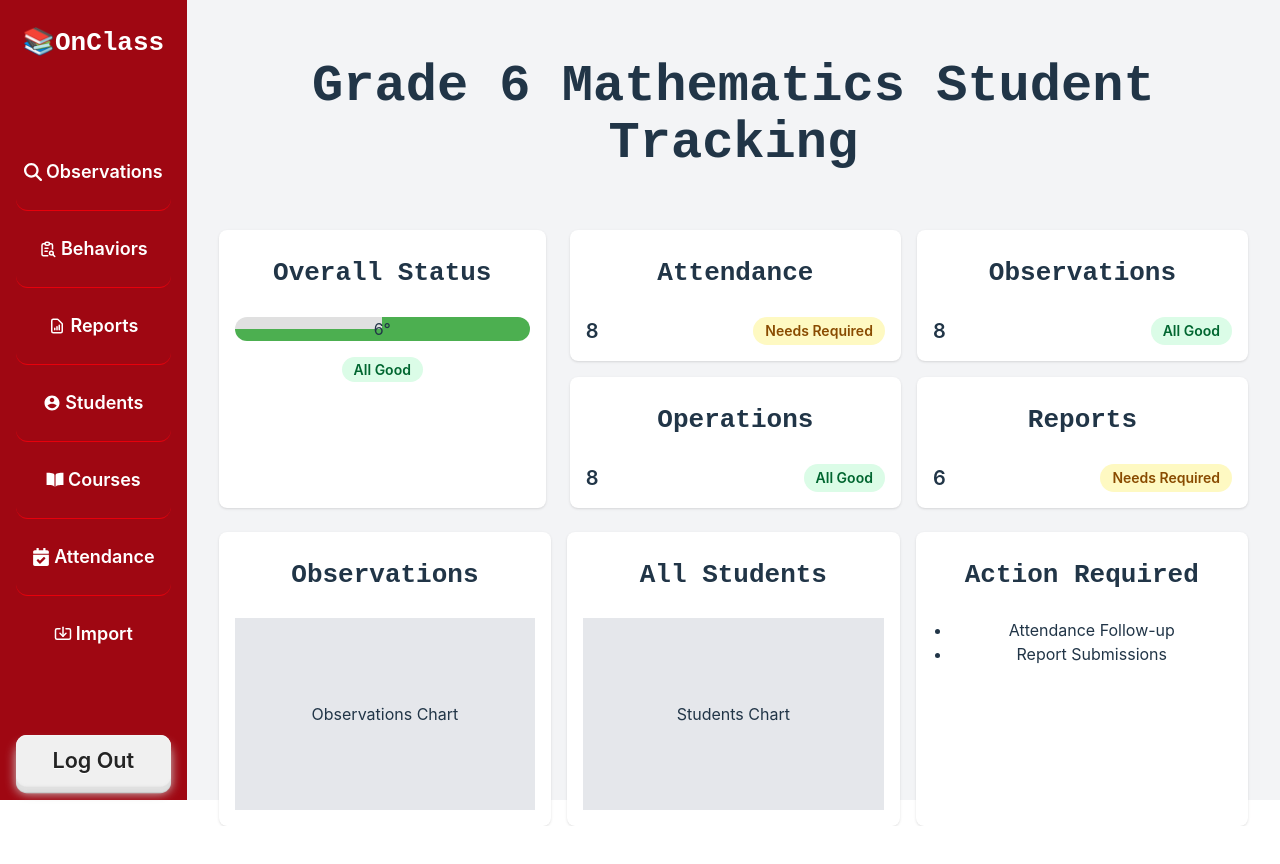
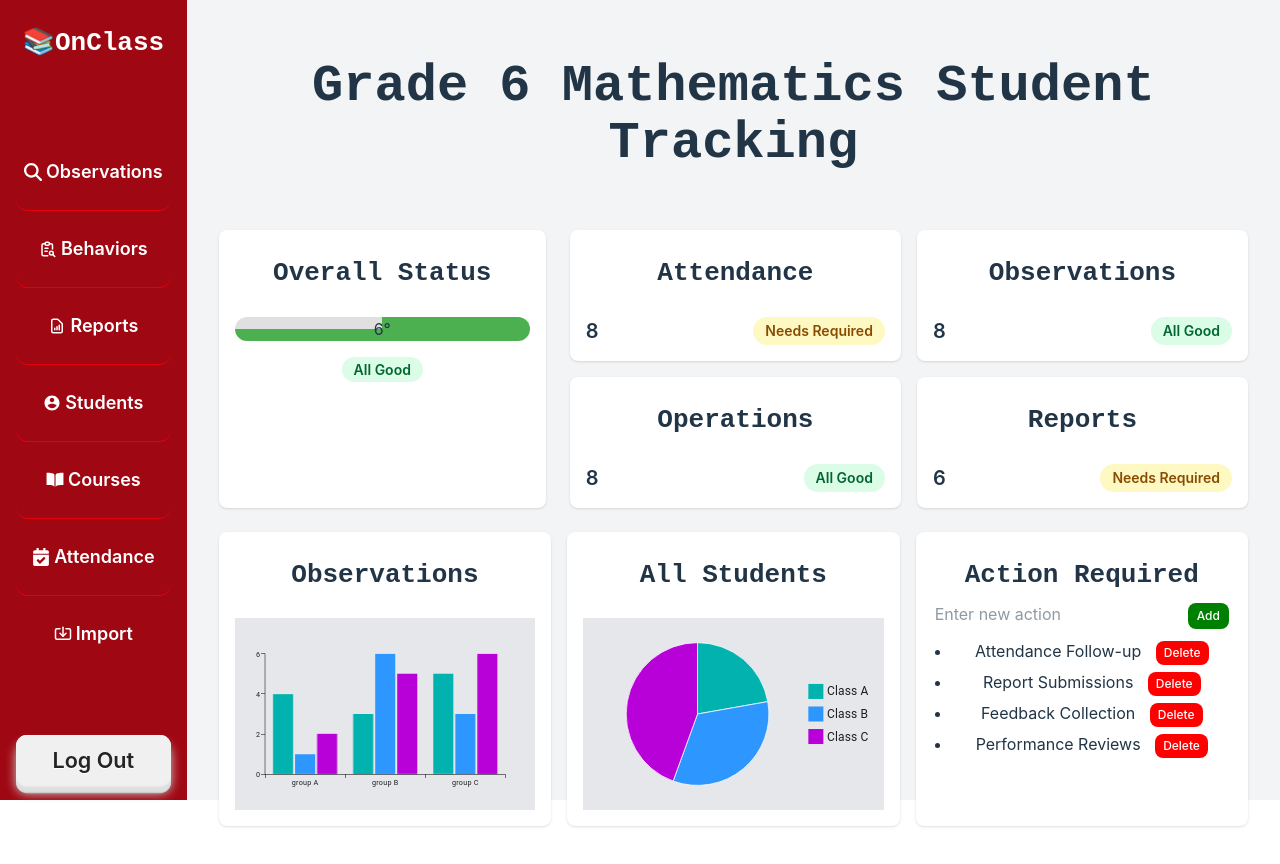
Before and after one commit to glowiep/Fullstack-FastAPI, a React (Vite) app in the folder frontend/: page /home in a window 1280 px wide. Before the commit the page ends 826 px from the top, so only its background shows below. Built offline with nearby package versions, Linux system fonts and the light colour scheme.

Commit message:
charts+ reminder+ transcribe

```diff
--- a/frontend/package.json
+++ b/frontend/package.json
@@ -11,6 +11,10 @@
     "preview": "vite preview"
   },
   "dependencies": {
+    "@emotion/react": "^11.14.0",
+    "@emotion/styled": "^11.14.0",
+    "@mui/material": "^6.4.3",
+    "@mui/x-charts": "^7.26.0",
     "@tailwindcss/vite": "^4.0.4",
     "axios": "^1.7.9",
     "react": "18.3.1",
--- /dev/null
+++ b/frontend/src/components/Actionlist.tsx
@@ -0,0 +1,34 @@
+import { useState } from "react";
+
+const ActionList = () => {
+    const [items, setItems] = useState<string[]>(["Attendance Follow-up", "Report Submissions", "Feedback Collection", "Performance Reviews"]);
+    const [newItem, setNewItem] = useState("");
+
+    const addItem = () => {
+        if (newItem.trim() !== "") {
+            setItems([...items, newItem]);
+            setNewItem("");
+        }
+    };
+
+    const deleteItem = (index: number) => {
+        setItems(items.filter((_, i) => i !== index));
+    };
+
+    return (
+        <div>
+            <h2><strong>Action Required</strong></h2>
+            <input type="text" value={newItem} onChange={(e) => setNewItem(e.target.value)} placeholder="Enter new action" />
+            <button onClick={addItem} style={{ backgroundColor: "green", color: "white", marginLeft: "5px", padding: "3px 8px", fontSize: "12px" }}>Add</button>
+            <ul style={{ marginTop: "10px", listStyleType: "disc", paddingLeft: "20px" }}>
+                {items.map((item, index) => (
+                    <li key={index} style={{ listStyleType: "disc", marginBottom: "5px" }}>
+                        {item} <button onClick={() => deleteItem(index)} style={{ backgroundColor: "red", color: "white", border: "none", cursor: "pointer", padding: "3px 8px", fontSize: "12px", marginLeft: "10px" }}>Delete</button>
+                    </li>
+                ))}
+            </ul>
+        </div>
+    );
+};
+
+export default ActionList;
--- /dev/null
+++ b/frontend/src/components/Observationbar.tsx
@@ -0,0 +1,13 @@
+import * as React from 'react';
+import { BarChart } from '@mui/x-charts/BarChart';
+
+export default function Observationbar() {
+  return (
+    <BarChart
+      xAxis={[{ scaleType: 'band', data: ['group A', 'group B', 'group C'] }]}
+      series={[{ data: [4, 3, 5] }, { data: [1, 6, 3] }, { data: [2, 5, 6] }]}
+      width={500}
+      height={300}
+    />
+  );
+}
--- /dev/null
+++ b/frontend/src/components/Studentspie.tsx
@@ -0,0 +1,20 @@
+import * as React from 'react';
+import { PieChart } from '@mui/x-charts/PieChart';
+
+export default function Studentspie() {
+  return (
+    <PieChart
+      series={[
+        {
+          data: [
+            { id: 0, value: 10, label: 'Class A' },
+            { id: 1, value: 15, label: 'Class B' },
+            { id: 2, value: 20, label: 'Class C' },
+          ],
+        },
+      ]}
+      width={400}
+      height={200}
+    />
+  );
+}
--- a/frontend/src/pages/Home.tsx
+++ b/frontend/src/pages/Home.tsx
@@ -1,5 +1,8 @@
 import '../App.css';
 import Sidebar from "../components/Sidebar";
+import Obseravtionbar from "../components/Observationbar";
+import Studentspie from '../components/Studentspie';
+import Actionlist from '../components/Actionlist'
 
 const Home = () => {
 
@@ -71,23 +74,27 @@ const Home = () => {
                 <div className="bg-white shadow rounded-lg p-4 col-span-1">
                   <h2 className="text-xl font-semibold mb-4">Observations</h2>
                   <div className="w-full h-48 bg-gray-200 flex items-center justify-center">
-                    Observations Chart
+                  <Obseravtionbar/>
                   </div>
                 </div>
 
                 <div className="bg-white shadow rounded-lg p-4 col-span-1">
                   <h2 className="text-xl font-semibold mb-4">All Students</h2>
                   <div className="w-full h-48 bg-gray-200 flex items-center justify-center">
-                    Students Chart
+                  <Studentspie/>
+
                   </div>
                 </div>
 
                 <div className="bg-white shadow rounded-lg p-4 col-span-1">
-                  <h2 className="text-xl font-semibold mb-4">Action Required</h2>
-                  <ul className="list-disc pl-5">
+                  {/* <h2 className="text-xl font-semibold mb-4">Action Required</h2> */}
+                  <Actionlist/>
+                  {/* <ul className="text-xl list-disc pl-5">
                     <li>Attendance Follow-up</li>
                     <li>Report Submissions</li>
-                  </ul>
+                    <li>Feedback Collection</li>
+                    <li>Performance Reviews</li>
+                  </ul> */}
                 </div>
               </div>
             </div>
--- a/frontend/src/sections/Observations.tsx
+++ b/frontend/src/sections/Observations.tsx
@@ -1,7 +1,7 @@
 import api from "../api/axios"
 import { useState } from "react"
 import Sidebar from "../components/Sidebar";
-import RecordTranscribe from "../components/RecordTransribe";
+import RecordTranscribe from "../components/RecordTranscribe";
 
 // Use this as an example for fetching data from the backend
 
```
Also changed, not shown: frontend/src/components/RecordTranscribe.tsx (renamed from frontend/src/components/RecordTransribe.tsx), 1 other file (tests, documents, lock files or other folders).
